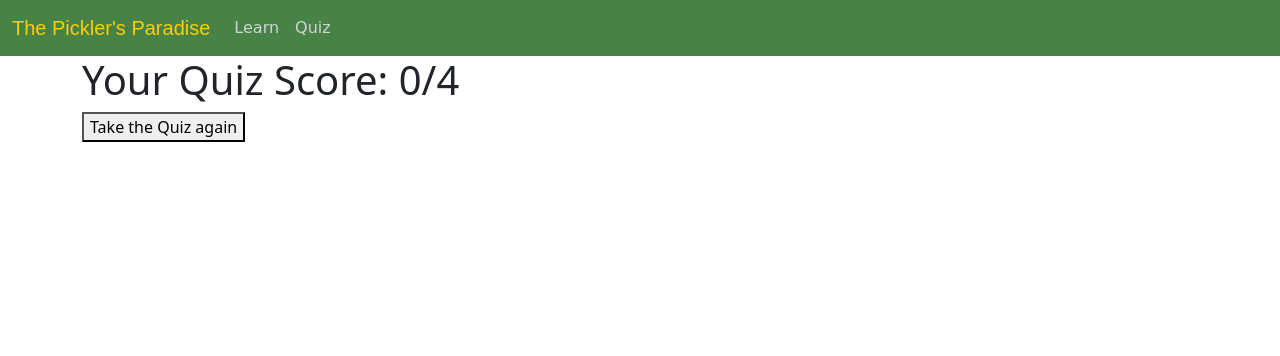
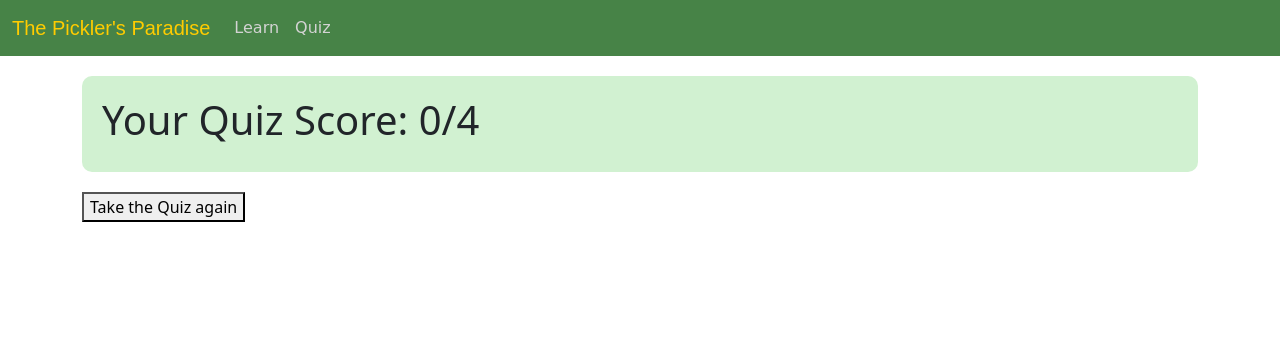
Before and after one commit to nicoleneil/Pickling-Tutorial, a Flask app: page /quiz_results in a window 1280 px wide. Shown: the top 356 px of the page. Run offline with Flask 3, Linux system fonts and the light colour scheme; some libraries are stand-ins or nearby versions; some web fonts are replaced.

Commit message:
Update quiz_results.html

```diff
--- a/templates/quiz_results.html
+++ b/templates/quiz_results.html
@@ -9,9 +9,11 @@
     <title>Quiz Results</title>
 </head>
 <body>
-    <h1>Your Quiz Score: {{ user_score }}/4</h1>
+    <div class="heading-box">
+        <h1>Your Quiz Score: {{ user_score }}/4</h1>
+    </div>
     <form action="/reset_quiz">
-        <button type="submit">Take the Quiz again</button>
+        <button id="reset_quiz" type="submit">Take the Quiz again</button>
     </form>
 </body>
 </html>
```
